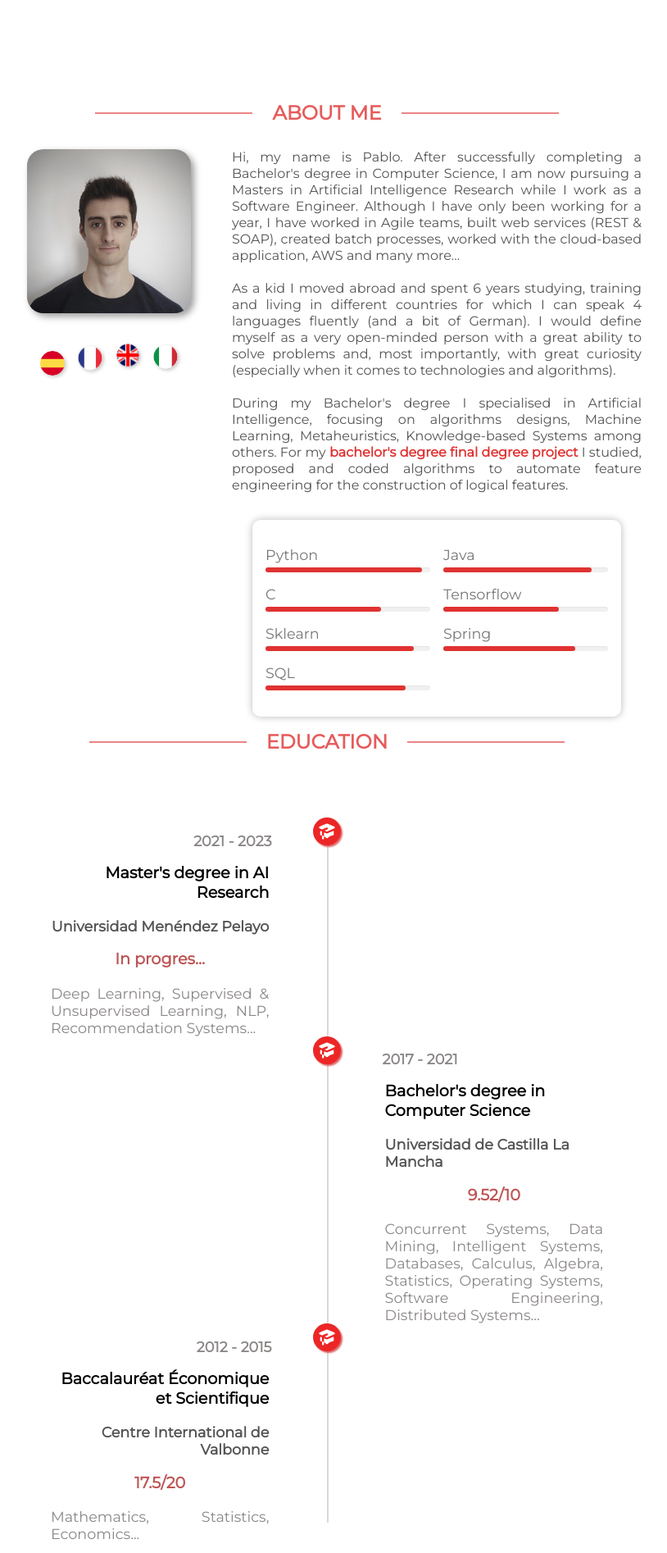
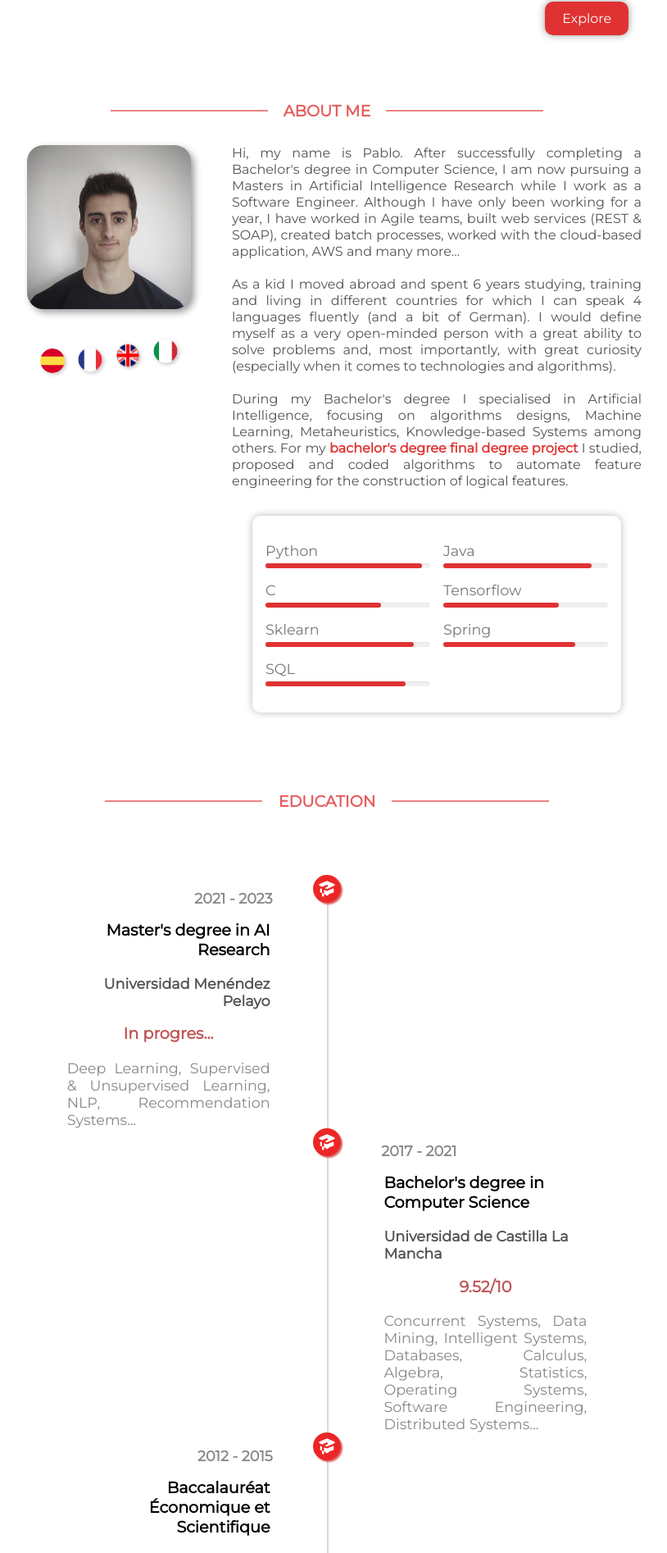
Before and after one commit to pabloluqueromero/portfolio, a React (Create React App) app: page / in a window 1280 px wide. Shown: the part 677-2571 px from the top of the page at 82% size, without its empty margins (241-1055 px from the left). Built offline with nearby package versions, Linux system fonts and the light colour scheme; a web font is replaced by a local one.

Commit message:
[Portfolio] data & title-size

```diff
--- a/src/App.scss
+++ b/src/App.scss
@@ -38,12 +38,12 @@ a:visited {
 .section-subcontainer {
     max-width: 60%;
     margin: auto;
+    margin-bottom: 5rem;
 }
 
 .section-container-title {
     @extend .flex-center;
     text-transform: uppercase;
-    //font-size: 1.3rem;
     gap: 1em;
     color: color.adjust($active, $alpha: -0.2);
     margin-bottom: min(30px, 10vh);
--- a/src/components/about/About.tsx
+++ b/src/components/about/About.tsx
@@ -20,7 +20,7 @@ function About() {
         animation-duration="1000"
         style={Utils.animate(inViewSection, entrySection)}
       >
-        <h1 className="section-container-title">About me</h1>
+        <h1 className="section-container-title text-m">About me</h1>
         <div className="section-content-about">
           <div className="about-picture-language">
             <img className="profile-picture" src="user.jpg" alt="User"></img>
--- a/src/components/about/Bar.tsx
+++ b/src/components/about/Bar.tsx
@@ -36,7 +36,7 @@ function Bar(props: {skill: { tool: string, level: string },index:number}) {
         <span
         ref={refBarProgressLine}
         animation-name="animate"
-        animation-duration="1000"
+        animation-duration="500"
         animation-delay="600"
         style={{...{width: props.skill.level },...Utils.animate(inViewBar,entryBarProgressLine)}}
         ></span>
--- a/src/components/contact/Contact.tsx
+++ b/src/components/contact/Contact.tsx
@@ -45,7 +45,7 @@ export default function Contact() {
         animation-name="fade-up"
         animation-duration="500"
         style={Utils.animate(inViewSection, entrySection)}>
-        <h1 className="section-container-title">
+        <h1 className="section-container-title text-m">
           Contact me
         </h1>
 
--- a/src/components/education/Education.tsx
+++ b/src/components/education/Education.tsx
@@ -19,7 +19,7 @@ export default function Education() {
         animation-duration="500"
         style={Utils.animate(inViewSection, entrySection)}
       >
-        <h1 className="section-container-title">Education</h1>
+        <h1 className="section-container-title text-m">Education</h1>
         <div className="education-list-timeline">
           {education.map((educationElement, index: number) => (
             <EducationCardItem key={`educard-${index}`} educationElement={educationElement} index={index}/>
--- a/src/components/experience/Experience.tsx
+++ b/src/components/experience/Experience.tsx
@@ -18,7 +18,7 @@ export default function Experience() {
         animation-duration="500"
         style={Utils.animate(inViewSection, entrySection)}
       >
-        <h1 className="section-container-title">Experience</h1>
+        <h1 className="section-container-title text-m">Experience</h1>
         <div className="experience-container">
           {jobs.map((_, index) => {
             if (index === 0)
@@ -71,7 +71,7 @@ export default function Experience() {
         animation-name="fade-up"
         animation-duration="500"
         style={Utils.animate(inViewSection, entrySection)}>
-        <h1 className="section-container-title">
+        <h1 className="section-container-title text-m">
           Experience
         </h1>
         <div className="experience-carousel">
--- a/src/components/projects/Projects.tsx
+++ b/src/components/projects/Projects.tsx
@@ -18,7 +18,7 @@ export default function Projects() {
         animation-duration="500"
         style={Utils.animate(inViewSection, entrySection)}
       >
-        <h1 className="section-container-title">Projects</h1>
+        <h1 className="section-container-title text-m">Projects</h1>
         <div className="project-containter">
           {projects.map((project,index) => {
             if (project.link) {
--- a/src/data.ts
+++ b/src/data.ts
@@ -26,7 +26,7 @@ As a kid I moved  abroad and spent 6 years studying, training and living in diff
 <br/>
 <br/>
 During my Bachelor's degree I specialised in Artificial Intelligence, focusing on algorithms designs, Machine Learning, Metaheuristics, Knowledge-based Systems among others. For my
-<a href="https://github.com/pabloluqueromero/TFG" class="paragraph-link" >bachelor's degree final degree project</a> I studied, proposed and coded algorithms to automate feature engineering for the construction of logical features.
+<a target="_blank" rel="noreferrer" href="https://github.com/pabloluqueromero/TFG" class="paragraph-link" >bachelor's degree final degree project</a> I studied, proposed and coded algorithms to automate feature engineering for the construction of logical features.
 `
 
 export const skills: { tool: string, level:string }[] = [
```
